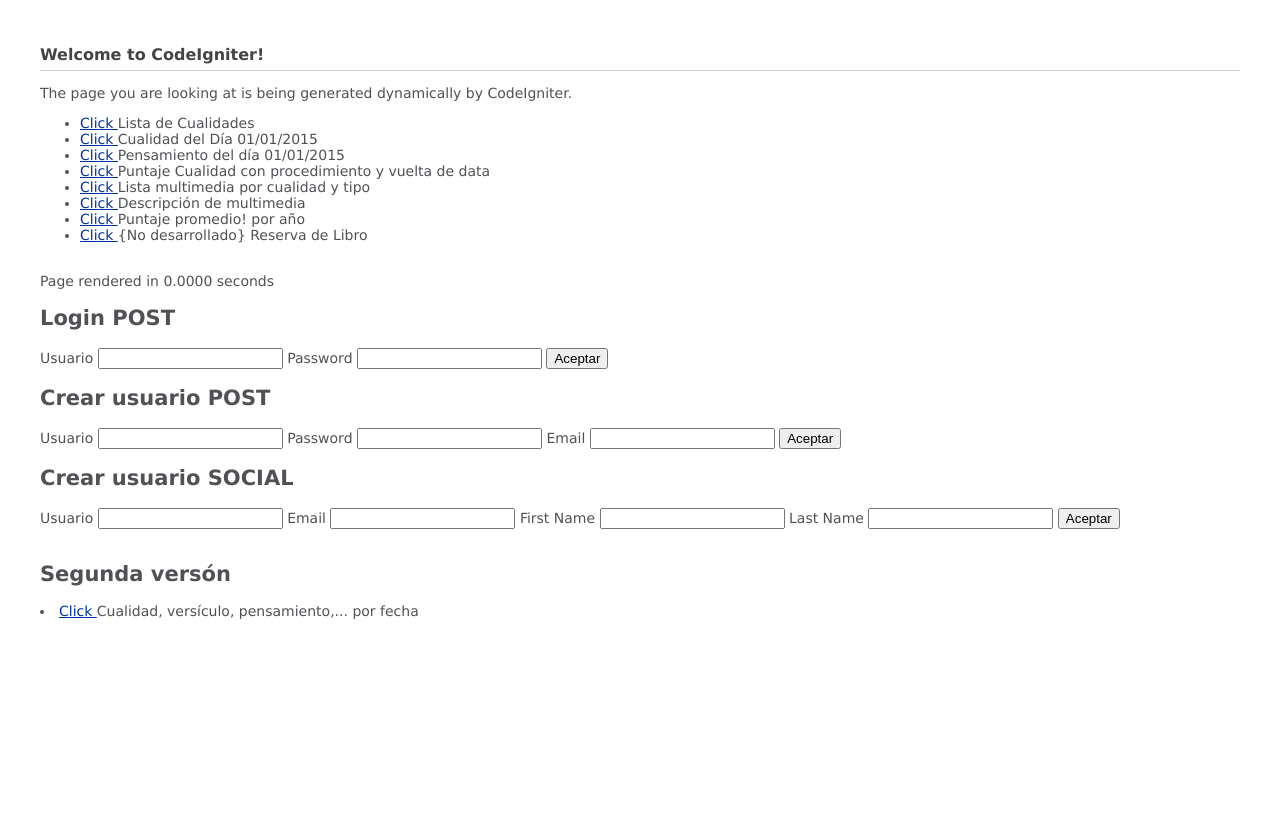
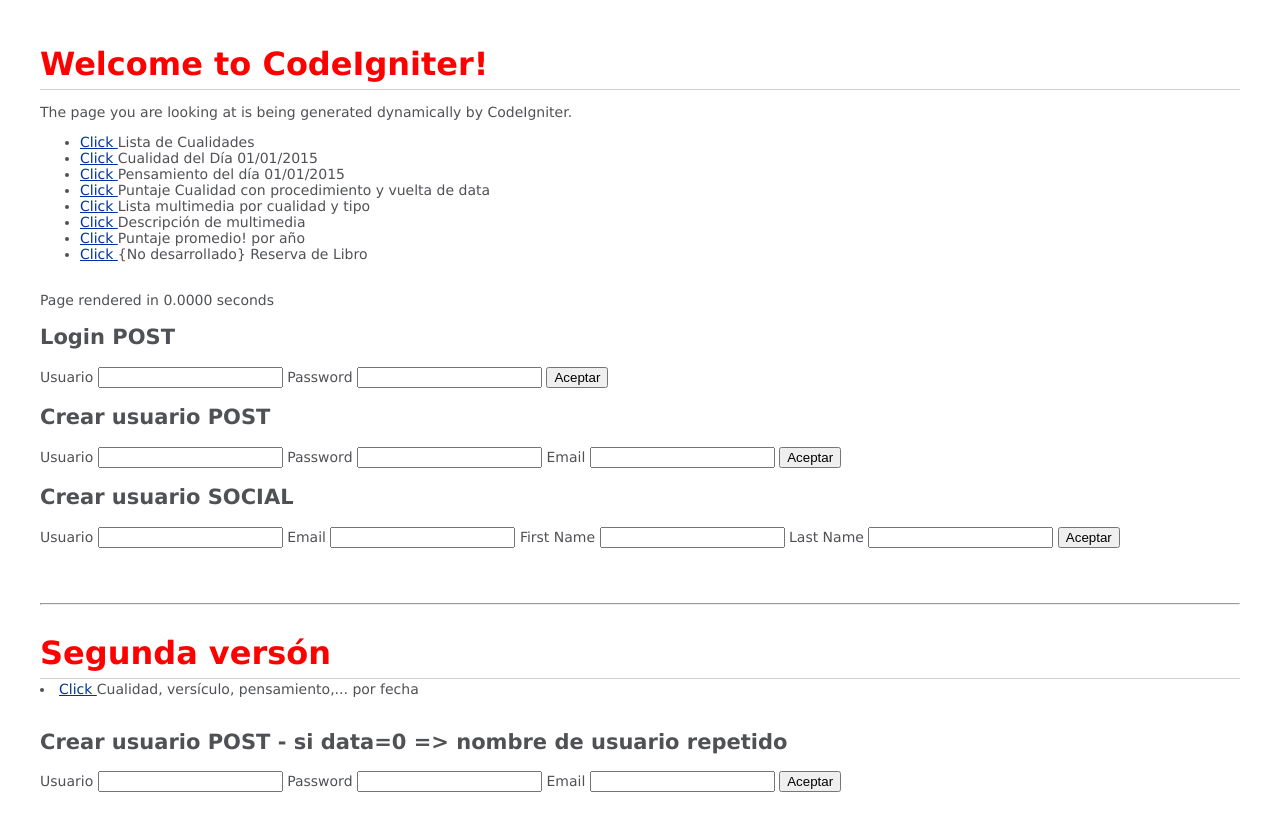
Before and after one commit to jalcantara/Agenda_WS, a CodeIgniter app: page /Agenda_WS/ in a window 1280 px wide. Before the commit the page ends 619 px from the top, so only its background shows below. Run offline with CodeIgniter, Linux system fonts and the light colour scheme.

Commit message:
Usuario repetido

```diff
--- a/application/libraries/Ion_auth.php
+++ b/application/libraries/Ion_auth.php
@@ -372,6 +372,88 @@ class Ion_auth
 		}
 	}
 
+	public function register2($username, $password, $email, $additional_data = array(), $group_ids = array()) //need to test email activation
+	{
+		$this->ion_auth_model->trigger_events('pre_account_creation');
+
+		$email_activation = $this->config->item('email_activation', 'ion_auth');
+
+		if (!$email_activation)
+		{
+			$id = $this->ion_auth_model->register2($username, $password, $email, $additional_data, $group_ids);
+			if ($id !== FALSE)
+			{
+				$this->set_message('account_creation_successful');
+				$this->ion_auth_model->trigger_events(array('post_account_creation', 'post_account_creation_successful'));
+				return $id;
+			}
+			else
+			{
+				$this->set_error('account_creation_unsuccessful');
+				$this->ion_auth_model->trigger_events(array('post_account_creation', 'post_account_creation_unsuccessful'));
+				return FALSE;
+			}
+		}
+		else
+		{
+			$id = $this->ion_auth_model->register2($username, $password, $email, $additional_data, $group_ids);
+
+			if (!$id)
+			{
+				$this->set_error('account_creation_unsuccessful');
+				return FALSE;
+			}
+
+			$deactivate = $this->ion_auth_model->deactivate($id);
+
+			if (!$deactivate)
+			{
+				$this->set_error('deactivate_unsuccessful');
+				$this->ion_auth_model->trigger_events(array('post_account_creation', 'post_account_creation_unsuccessful'));
+				return FALSE;
+			}
+
+			$activation_code = $this->ion_auth_model->activation_code;
+			$identity        = $this->config->item('identity', 'ion_auth');
+			$user            = $this->ion_auth_model->user($id)->row();
+
+			$data = array(
+				'identity'   => $user->{$identity},
+				'id'         => $user->id,
+				'email'      => $email,
+				'activation' => $activation_code,
+			);
+			if(!$this->config->item('use_ci_email', 'ion_auth'))
+			{
+				$this->ion_auth_model->trigger_events(array('post_account_creation', 'post_account_creation_successful', 'activation_email_successful'));
+				$this->set_message('activation_email_successful');
+					return $data;
+			}
+			else
+			{
+				$message = $this->load->view($this->config->item('email_templates', 'ion_auth').$this->config->item('email_activate', 'ion_auth'), $data, true);
+
+				$this->email->clear();
+				$this->email->from($this->config->item('admin_email', 'ion_auth'), $this->config->item('site_title', 'ion_auth'));
+				$this->email->to($email);
+				$this->email->subject($this->config->item('site_title', 'ion_auth') . ' - ' . $this->lang->line('email_activation_subject'));
+				$this->email->message($message);
+
+				if ($this->email->send() == TRUE)
+				{
+					$this->ion_auth_model->trigger_events(array('post_account_creation', 'post_account_creation_successful', 'activation_email_successful'));
+					$this->set_message('activation_email_successful');
+					return $id;
+				}
+			}
+
+			$this->ion_auth_model->trigger_events(array('post_account_creation', 'post_account_creation_unsuccessful', 'activation_email_unsuccessful'));
+			$this->set_error('activation_email_unsuccessful');
+			return FALSE;
+		}
+	}
+
+
 	/**
 	 * logout
 	 *
--- a/application/models/ion_auth_model.php
+++ b/application/models/ion_auth_model.php
@@ -803,7 +803,7 @@ class Ion_auth_model extends CI_Model
 		elseif ($this->identity_column == 'username' && $this->username_check($username))
 		{
 			$this->set_error('account_creation_duplicate_username');
-			return 0;
+			return FALSE;
 		}
 
 		// If username is taken, use username1 or username2, etc.
@@ -875,6 +875,92 @@ class Ion_auth_model extends CI_Model
 		return (isset($id)) ? $id : FALSE;
 	}
 
+	public function register2($username, $password, $email, $additional_data = array(), $groups = array())
+	{
+		$this->trigger_events('pre_register');
+
+		$manual_activation = $this->config->item('manual_activation', 'ion_auth');
+
+		if ($this->identity_column == 'email' && $this->email_check($email))
+		{
+			$this->set_error('account_creation_duplicate_email');
+			return FALSE;
+		}
+		elseif ($this->identity_column == 'username' && $this->username_check($username))
+		{
+			$this->set_error('account_creation_duplicate_username');
+			return 0;
+		}
+
+		// If username is taken, use username1 or username2, etc.
+		if ($this->identity_column != 'username')
+		{
+			$original_username = $username;
+			for($i = 0; $this->username_check($username); $i++)
+			{
+				if($i > 0)
+				{
+					$username = $original_username . $i;
+				}
+			}
+		}
+
+		// IP Address
+		$ip_address = $this->_prepare_ip($this->input->ip_address());
+		$salt       = $this->store_salt ? $this->salt() : FALSE;
+		$password   = $this->hash_password($password, $salt);
+
+		// Users table.
+		$data = array(
+		    'username'   	=> $username,
+		    'password'  	=> $password,
+		    'email'      	=> $email,
+		    'ip_address' 	=> $ip_address,
+		    'created_on' 	=> time(),
+		    'last_login' 	=> time(),
+		    'active'     	=> ($manual_activation === false ? 1 : 0),
+		    "remember_code" => 0,
+		    "forgotten_password_time" =>0,
+			"forgotten_password_code"=>0,
+			"activation_code"=> 0
+		);
+
+		if ($this->store_salt)
+		{
+			$data['salt'] = $salt;
+		}
+
+		//filter out any data passed that doesnt have a matching column in the users table
+		//and merge the set user data and the additional data
+		$user_data = array_merge($this->_filter_data($this->tables['users'], $additional_data), $data);
+
+		$this->trigger_events('extra_set');
+
+		$this->db->insert($this->tables['users'], $user_data);
+
+		$id = $this->db->insert_id();
+
+		if (!empty($groups))
+		{
+			//add to groups
+			foreach ($groups as $group)
+			{
+				$this->add_to_group($group, $id);
+			}
+		}
+
+		//add to default group if not already set
+		$default_group = $this->where('name', $this->config->item('default_group', 'ion_auth'))->group()->row();
+		if ((isset($default_group->id) && !isset($groups)) || (empty($groups) && !in_array($default_group->id, $groups)))
+		{
+			$this->add_to_group($default_group->id, $id);
+		}
+
+		$this->trigger_events('post_register');
+
+		return (isset($id)) ? $id : FALSE;
+	}
+
 	/**
 	 * login
 	 *
--- a/application/views/welcome_message.php
+++ b/application/views/welcome_message.php
@@ -24,7 +24,8 @@ h1 {
  color: #444;
  background-color: transparent;
  border-bottom: 1px solid #D0D0D0;
- font-size: 16px;
+ font-size: 32px;
+ color: red;
  font-weight: bold;
  margin: 24px 0 2px 0;
  padding: 5px 0 6px 0;
@@ -113,7 +114,24 @@ code {
 	</form>
 </div>
 <br>
-	<h2>Segunda versón</h2>
+<br>
+<br>
+<hr>
+	<h1>Segunda versón</h1>
 	<li><a href="<?php echo base_url();?>cualidad_dia/cualidades_dia2/fecha/01-01-2015/format/json">Click </a>Cualidad, versículo, pensamiento,... por fecha</li>
+<br>
+<div>
+	<h2>Crear usuario POST - si data=0 => nombre de usuario repetido</h2>
+	<form action="<?php echo base_url();?>users/create_user2/format/json" method='POST'>
+		<label>Usuario</label>
+		<input name="username" />
+		<label>Password</label>
+		<input name="password" />
+		<label>Email</label>
+		<input name="email" />
+		<input name="tipo" value="1" hidden/>
+		<button type="submit">Aceptar</button>
+	</form>
+</div>
 </body>
 </html>
```
Also changed, not shown: application/controllers/users.php (+33 -0 lines).
